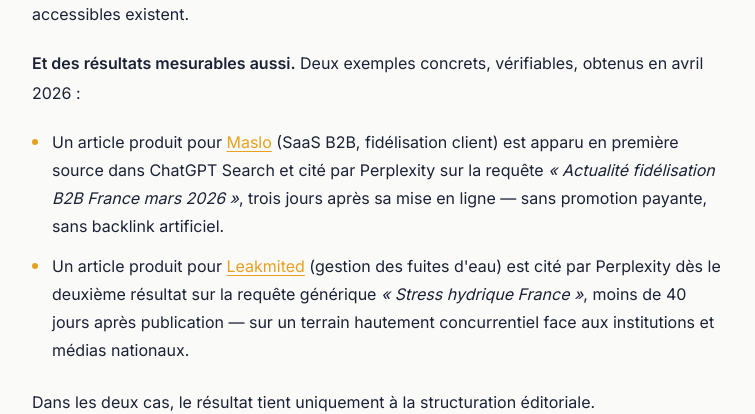
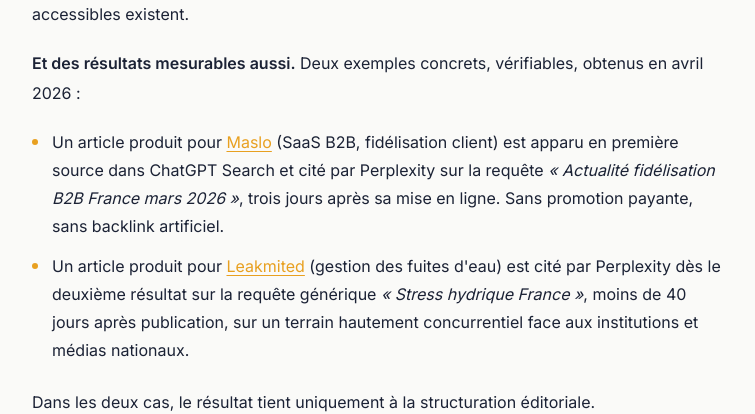
Before and after one commit to abuss44/intelligence-editoriale-lp, a plain HTML site: page blog/blog-b2b-invisible-chatgpt-perplexity-geo/index.html in a window 1280 px wide. Shown: the part 4880-5294 px from the top of the page, without its empty margins (262-1017 px from the left). Drawn offline with nearby package versions, Linux system fonts and the light colour scheme; a web font is replaced by a local one.

Commit message:
Update index.html

```diff
--- a/blog/blog-b2b-invisible-chatgpt-perplexity-geo/index.html
+++ b/blog/blog-b2b-invisible-chatgpt-perplexity-geo/index.html
@@ -637,8 +637,8 @@
 
       <p><strong>Et des résultats mesurables aussi.</strong> Deux exemples concrets, vérifiables, obtenus en avril 2026 :</p>
       <ul>
-        <li>Un article produit pour <a href="https://maslo.app" target="_blank" rel="noopener">Maslo</a> (SaaS B2B, fidélisation client) est apparu en première source dans ChatGPT Search et cité par Perplexity sur la requête <em>« Actualité fidélisation B2B France mars 2026 »</em>, trois jours après sa mise en ligne — sans promotion payante, sans backlink artificiel.</li>
-        <li>Un article produit pour <a href="https://leakmited.com" target="_blank" rel="noopener">Leakmited</a> (gestion des fuites d'eau) est cité par Perplexity dès le deuxième résultat sur la requête générique <em>« Stress hydrique France »</em>, moins de 40 jours après publication — sur un terrain hautement concurrentiel face aux institutions et médias nationaux.</li>
+        <li>Un article produit pour <a href="https://maslo.app" target="_blank" rel="noopener">Maslo</a> (SaaS B2B, fidélisation client) est apparu en première source dans ChatGPT Search et cité par Perplexity sur la requête <em>« Actualité fidélisation B2B France mars 2026 »</em>, trois jours après sa mise en ligne. Sans promotion payante, sans backlink artificiel.</li>
+        <li>Un article produit pour <a href="https://leakmited.com" target="_blank" rel="noopener">Leakmited</a> (gestion des fuites d'eau) est cité par Perplexity dès le deuxième résultat sur la requête générique <em>« Stress hydrique France »</em>, moins de 40 jours après publication, sur un terrain hautement concurrentiel face aux institutions et médias nationaux.</li>
       </ul>
       <p>Dans les deux cas, le résultat tient uniquement à la structuration éditoriale.</p>
 
```
